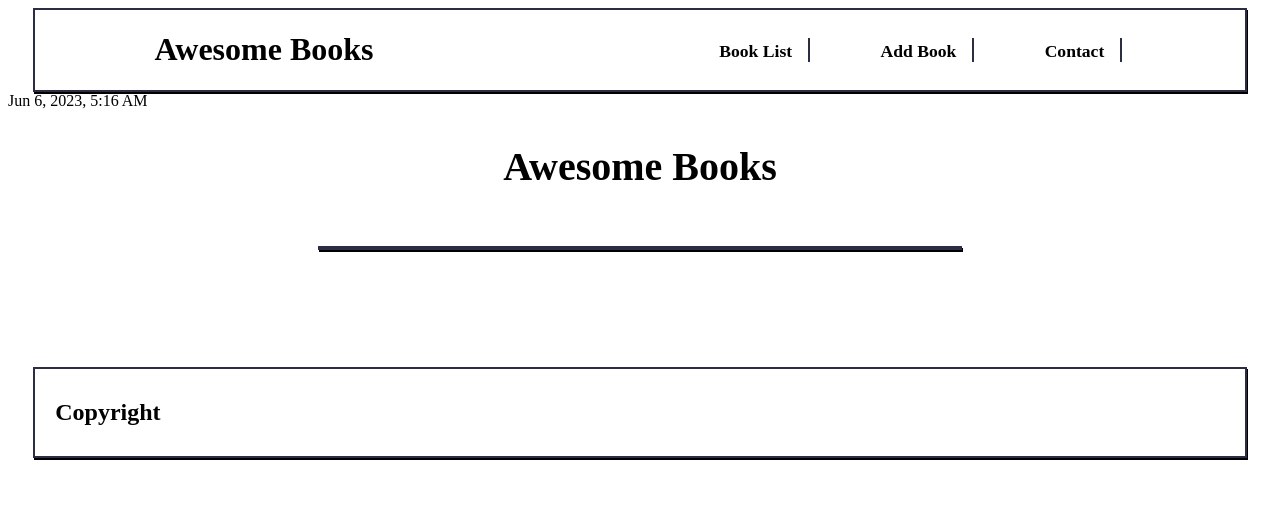
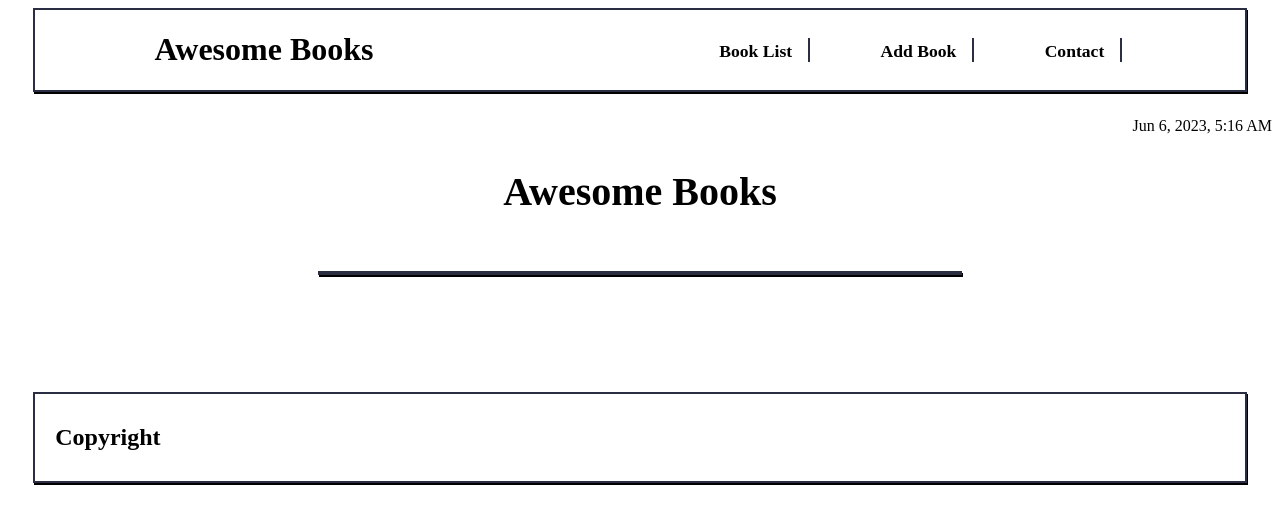
Before and after one commit to zuhebahmed88091/Awesome_books_es6, a website with bundled scripts: page index.html in a window 1280 px wide. Built offline with nearby package versions, Linux system fonts and the light colour scheme.

Commit message:
Add date css

```diff
--- a/index.css
+++ b/index.css
@@ -132,3 +132,8 @@ span {
 .contact-list {
   font-weight: 700;
 }
+
+.date {
+  text-align: right;
+  margin-top: 2%;
+}
```
